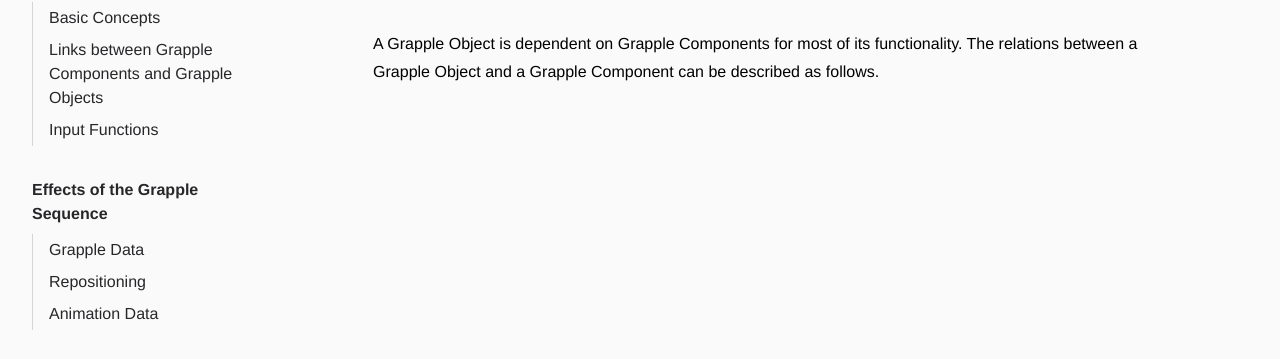
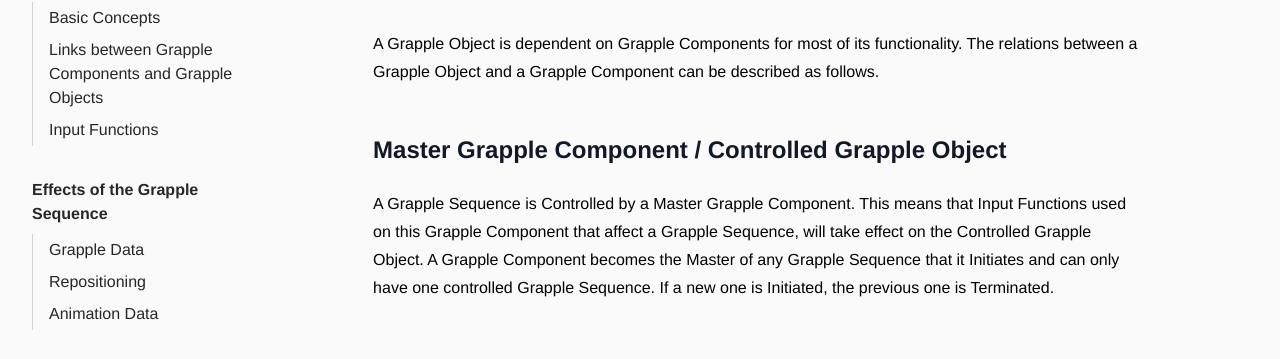
Before and after one commit to JonVanDam/jon-van-dam-2024, an Astro site: page /grapple-component/1-overview-of-the-grapple-component/links-between in a window 1280 px wide. Shown: the part 142-501 px from the top of the page. Built offline with nearby package versions, Linux system fonts and the light colour scheme; Astro itself is replaced by a stand-in of ours.

Commit message:
added article content

```diff
--- a/src/pages/grapple-component/1-overview-of-the-grapple-component/links-between.md
+++ b/src/pages/grapple-component/1-overview-of-the-grapple-component/links-between.md
@@ -10,3 +10,7 @@ seoDescription: ''
 ---
 
 A Grapple Object is dependent on Grapple Components for most of its functionality. The relations between a Grapple Object and a Grapple Component can be described as follows.
+
+## Master Grapple Component / Controlled Grapple Object
+
+A Grapple Sequence is Controlled by a Master Grapple Component. This means that Input Functions used on this Grapple Component that affect a Grapple Sequence, will take effect on the Controlled Grapple Object. A Grapple Component becomes the Master of any Grapple Sequence that it Initiates and can only have one controlled Grapple Sequence. If a new one is Initiated, the previous one is Terminated.
```
